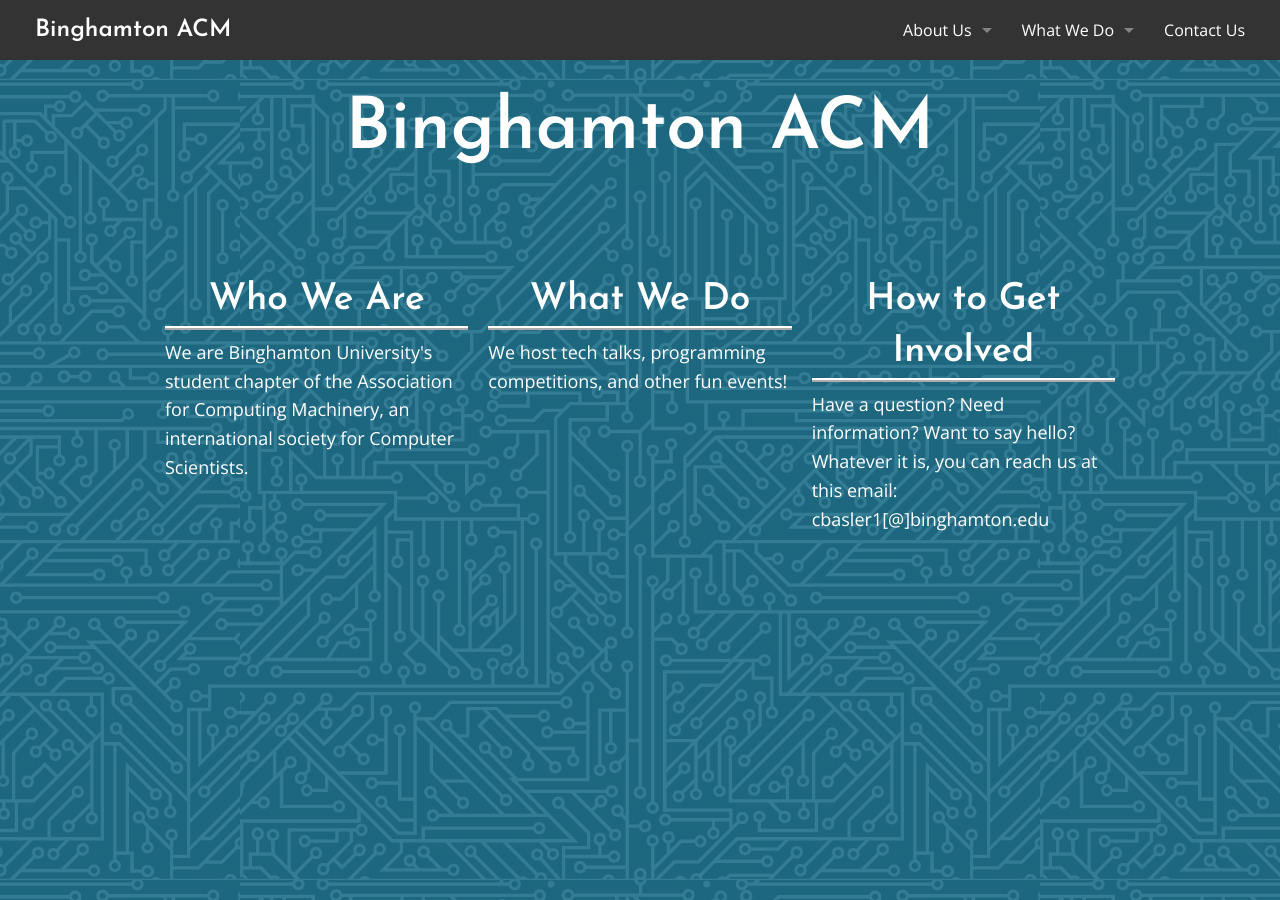
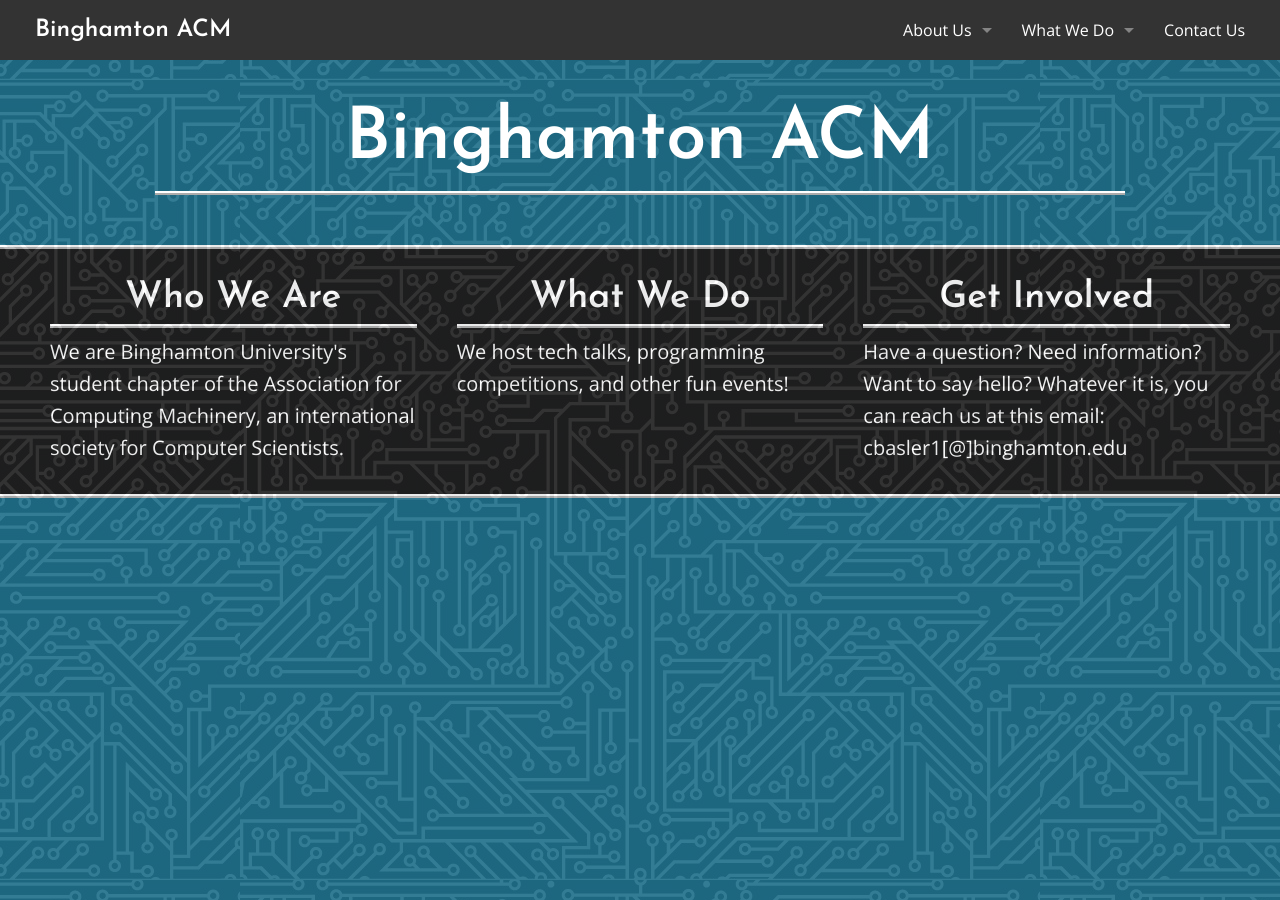
Before and after one commit to BinghamtonACM/old-web, a Jekyll site: the page built from index.html, in a window 1280 px wide. Built offline with Jekyll 4.4.1, drawn with Linux system fonts in a browser that asks for light colours.

Commit message:
Finalize content for front page

```diff
--- a/css/style.css
+++ b/css/style.css
@@ -106,7 +106,8 @@ div#main h1.title {
     font-weight: 600;
     font-size: 72px;
     text-align: center;
-    margin: 20px 0 0 0;
+    margin: 30px 0 50px 0;
+    border-bottom: 4px ridge #fff;
 }
 
 /* ------------------------
@@ -114,14 +115,26 @@ div#main h1.title {
 ---------------------------*/
 
 ul#acm-components {
-    margin: 80px 0 0 0;
+    background-color: #000;
+    border-top: 4px ridge #fff;
+    border-bottom: 4px ridge #fff;
+    width: 100%;
+    text-align: center;
+    margin: 0;
 }
 
 ul#acm-components li {
     line-height: 0;
     display: inline-block;
-    padding: 10px;
-    text-align: center;
+    padding: 20px 20px 10px 20px;
+    width: calc((100vw / 3) - 20px);
+    width: -o-calc((100vw / 3) - 20px); /* opera */
+    width: -webkit-calc((100vw / 3) - 20px); /* google, safari */
+    width: -moz-calc((100vw / 3) - 20px); /* firefox */
+}
+
+ul#acm-components li:first-child {
+    margin-left: 30px;
 }
 
 ul#acm-components li h2 {
@@ -135,6 +148,6 @@ ul#acm-components li p {
     color: #fff;
     font-family: 'Open Sans';
     text-align: left;
-    font-size: 18px;
+    font-size: 20px;
     color: #fff;
 }
--- a/index.html
+++ b/index.html
@@ -7,7 +7,9 @@ title: Home
   <div class="row">
 	<div class="large-12 columns">
 	  <h1 class="title">Binghamton ACM</h1>
-	  <ul id="acm-components" class="small-block-grid-1 medium-block-grid-2 large-block-grid-3">
+	</div>
+  </div>
+  <ul id="acm-components" class="large-block-grid-3">
 	<li class="header1">
 		<h2>Who We Are</h2>
 		<p>We are Binghamton University's student chapter of the Association for Computing Machinery, an international society for Computer Scientists.</p>
@@ -17,10 +19,8 @@ title: Home
 		<p>We host tech talks, programming competitions, and other fun events!</p>
 	</li>
 	<li class="header3">
-	  		<h2>How to Get Involved</h2>
+		<h2>Get Involved</h2>
 		<p>Have a question? Need information? Want to say hello? Whatever it is, you can reach us at this email: cbasler1[@]binghamton.edu</p>
 	</li>
   </ul>
 </div>
-  </div>
-</div>
```
Lines whose indentation alone changed are shown as unchanged.
